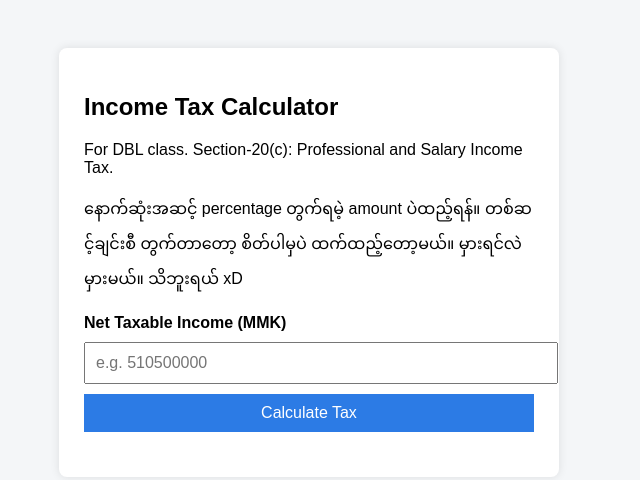
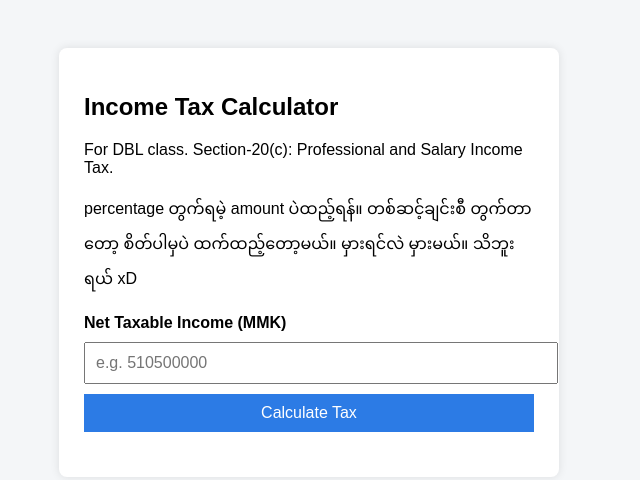
Before and after one commit to htoowunnakoko/dbl, a plain HTML site: page index.html in a window 1280 px wide. Shown: the whole page, without its empty margins (331-971 px from the left). Drawn offline with Linux system fonts and the light colour scheme.

Commit message:
Update index.html

```diff
--- a/index.html
+++ b/index.html
@@ -46,7 +46,7 @@
   For DBL class. Section-20(c): Professional and Salary Income Tax.
 </p>
 <p>
-နောက်ဆုံးအဆင့် percentage တွက်ရမဲ့ amount ပဲထည့်ရန်။ တစ်ဆင့်ချင်းစီ တွက်တာတော့ စိတ်ပါမှပဲ ထက်ထည့်တော့မယ်။ မှားရင်လဲ မှားမယ်။ သိဘူးရယ် xD
+percentage တွက်ရမဲ့ amount ပဲထည့်ရန်။ တစ်ဆင့်ချင်းစီ တွက်တာတော့ စိတ်ပါမှပဲ ထက်ထည့်တော့မယ်။ မှားရင်လဲ မှားမယ်။ သိဘူးရယ် xD
 </p>
   <label><b>Net Taxable Income (MMK)</b></label>
   <input type="number" id="income" placeholder="e.g. 510500000">
```
